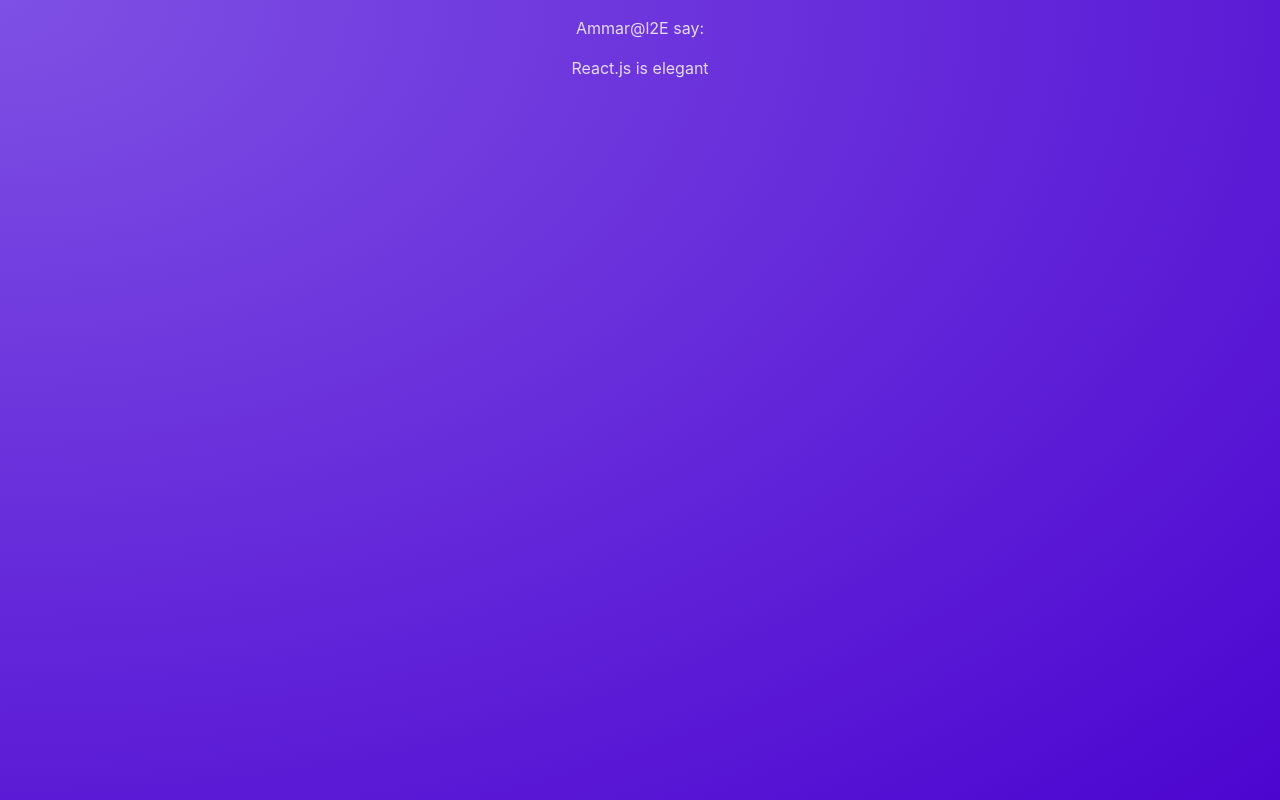
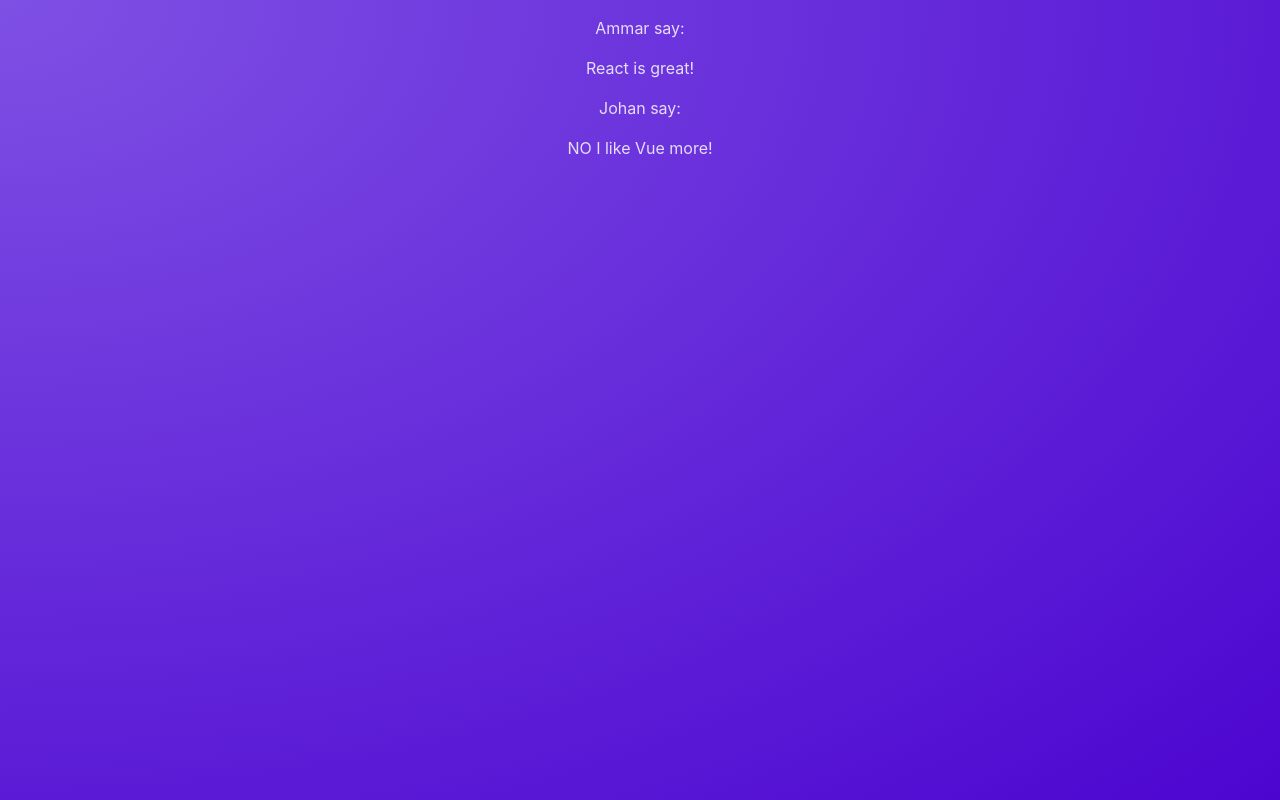
Before and after one commit to DavajDawan/wecka-3react-vite, a React app: page / in a window 1280 px wide. Built offline with nearby package versions, Linux system fonts and the light colour scheme; the HTML template or start-up script is replaced by a standard one.

Commit message:
add author andd body

```diff
--- a/src/App.jsx
+++ b/src/App.jsx
@@ -1,7 +1,13 @@
 import Post from "./components/Post";
 
 function App() {
-  return <Post />;
+  //return <Post />;
+  return (
+    <main>
+      <Post author="Ammar" body="React is great!" />
+      <Post author="Johan" body="NO I like Vue more!" />
+    </main>
+  )
 }
 
 export default App;
--- a/src/components/Post.jsx
+++ b/src/components/Post.jsx
@@ -1,12 +1,12 @@
-const names = ['Ammar@l2E', 'Johan@edu2Earn']
+//const  names = ['Ammar@l2E' , 'Johan@edu2Earn']
 
-function Post() {
-    const chosenName = Math.random() > 0.5 ? names[0] : names[1];
+function Post(props) {
+    //const chosenName = Math.random() >0.5 ?names[0] : names[1];
     return (
         // return HTML block
         <div>
-            <p>{chosenName} say: </p>
-            <p>React.js is elegant</p>
+            <p>{props.author} say: </p>
+            <p>{props.body}</p>
         </div>
     )
 }
```
